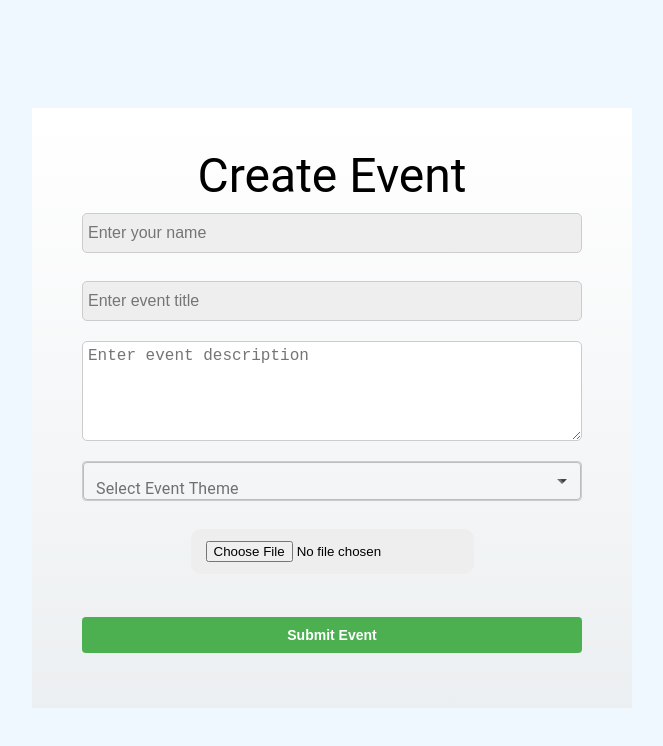
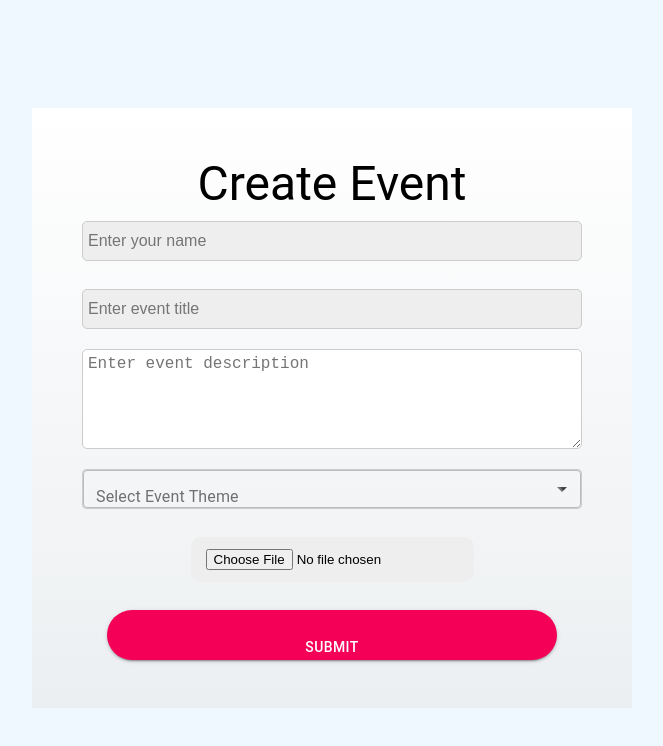
Before and after one commit to CSCC012023/final-project-s23-passion-pals, a React (Create React App) app in the folder client/: page /createEvent in a window 1280 px wide. Shown: the top 746 px of the page, without its empty margins (308-971 px from the left). Built offline with nearby package versions, Linux system fonts and the light colour scheme; a web font is replaced by a local one.

Commit message:
frontend for create event and updated schema

```diff
--- a/client/src/components/Form/Form.js
+++ b/client/src/components/Form/Form.js
@@ -1,4 +1,5 @@
 import React, { useState } from "react";
+import useStyles from './styles'
 import { useDispatch } from "react-redux";
 import axios from 'axios';
 import { createPost } from "../../actions/posts";
@@ -16,6 +17,7 @@ import {
 } from "@material-ui/core";
 import FileBase from "react-file-base64";
 
+
 const Form = () => {
   const dispatch = useDispatch();
   const [postData, setPostData] = useState({
@@ -25,7 +27,7 @@ const Form = () => {
     selectedFile: "",
     theme: "",
   });
-
+  const classes =  useStyles();
   const handleSubmit = (e) => {
     e.preventDefault();
     dispatch(createPost(postData));
@@ -87,13 +89,15 @@ const Form = () => {
               }
             />
           </div>
-          <Link
-            to="/dash"
+          <Button
+            className="submit-button"
+            variant="contained"
+            color="secondary"
             type="submit"
-            className="submit-button"
+            style={{ borderRadius: '40px', padding: '1px 1px', minWidth: '10px', display: 'flex', alignItems: 'center', width: '450px', height: '50px'}}
           >
-            Submit Event
-          </Link>
+            Submit
+          </Button>
         </form>
 
 
```
Also changed, not shown: 1 other file (tests, documents, lock files or other folders).
